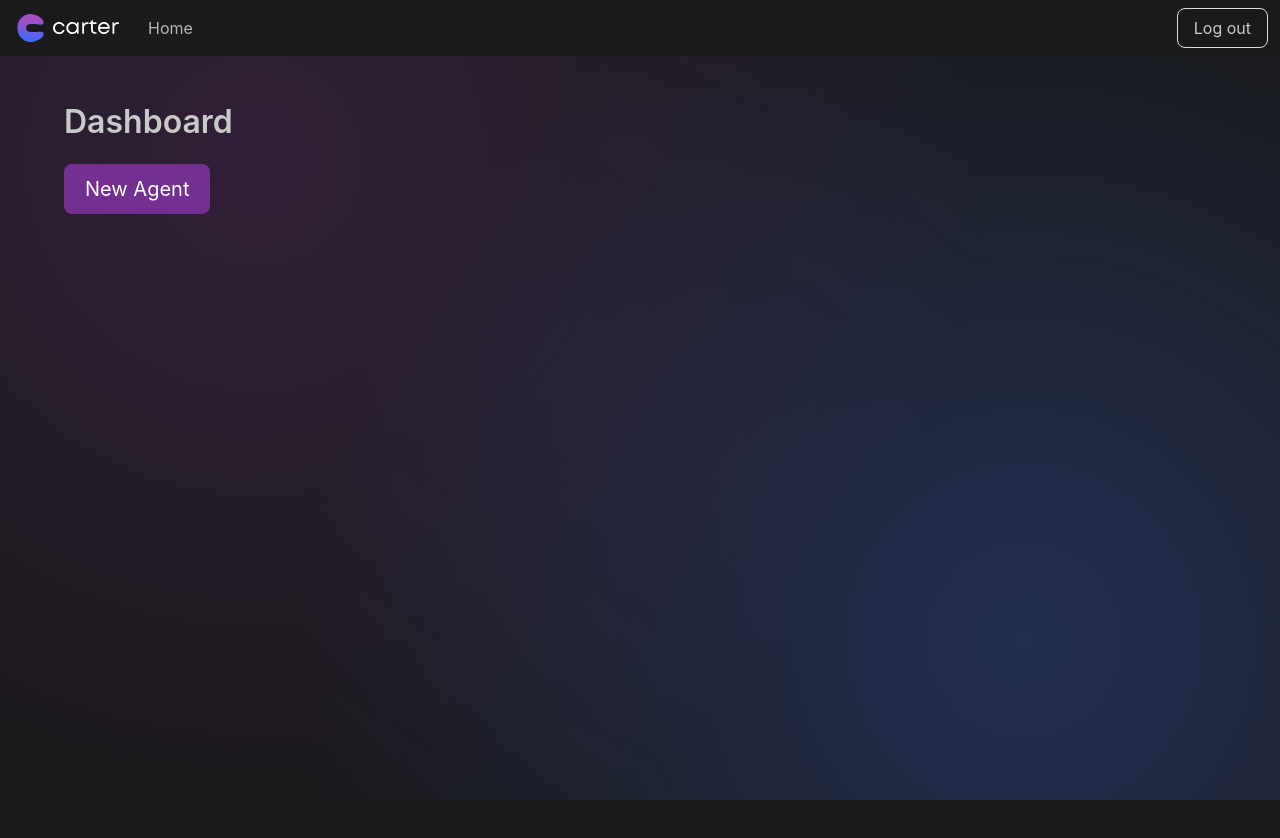
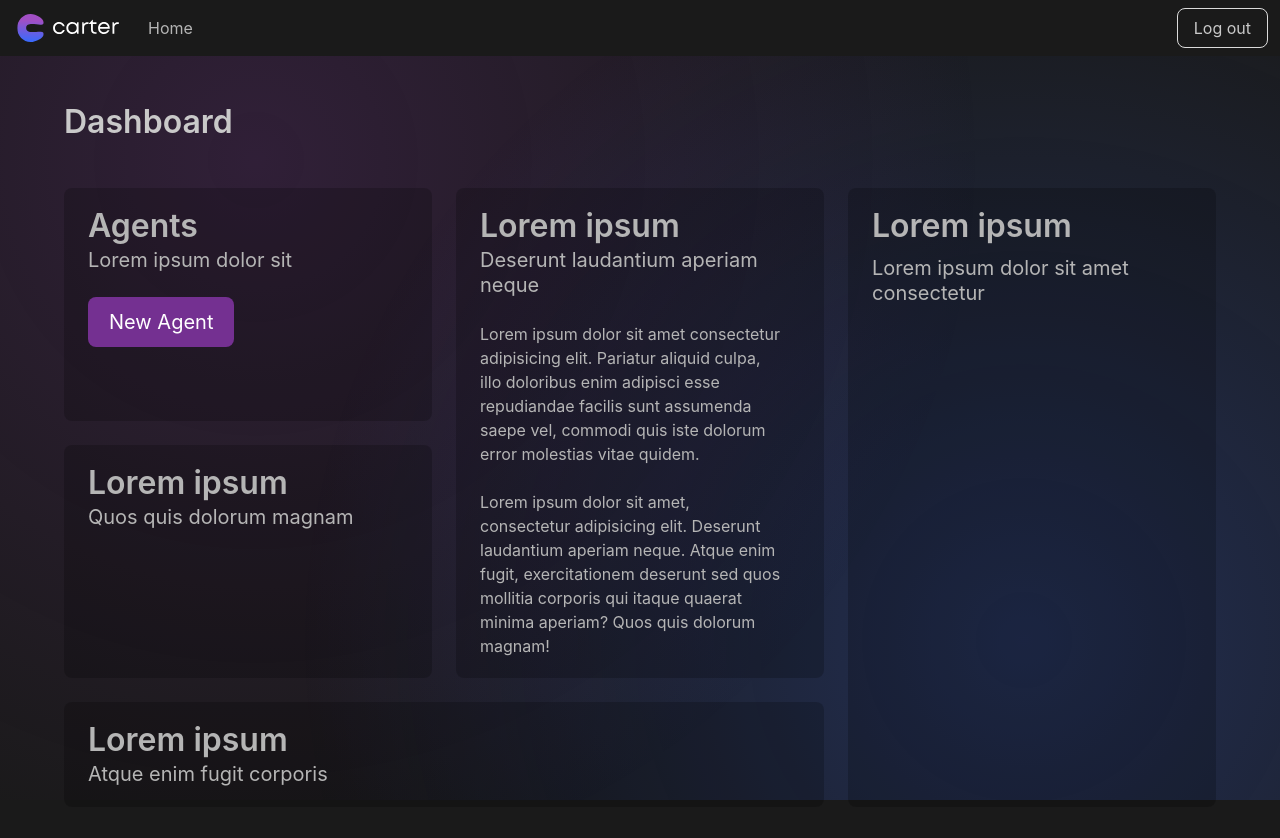
Before and after one commit to CallumWatkins/carter-new-agent, a Vue app in the folder client/: page / in a window 1280 px wide. Shown: the top 838 px of the page. Before the commit the page ends 800 px from the top, so only its background shows below. Built offline with nearby package versions, Linux system fonts and the light colour scheme.

Commit message:
Add dashboard placeholder tiles

```diff
--- a/client/src/views/HomeView.vue
+++ b/client/src/views/HomeView.vue
@@ -3,7 +3,14 @@
 <template>
   <section class="section">
     <div class="container">
-      <h1 class="title">Dashboard</h1>
+      <h1 class="title mb-6">Dashboard</h1>
+      <div class="tile is-ancestor">
+        <div class="tile is-vertical is-8">
+          <div class="tile">
+            <div class="tile is-parent is-vertical">
+              <article class="tile is-child notification">
+                <p class="title">Agents</p>
+                <p class="subtitle">Lorem ipsum dolor sit</p>
                 <router-link
                   :to="{ name: 'new-agent' }"
                   class="button is-medium is-primary glow-effect"
@@ -24,6 +31,54 @@
                     ></rect>
                   </svg>
                 </router-link>
+              </article>
+              <article class="tile is-child notification">
+                <p class="title">Lorem ipsum</p>
+                <p class="subtitle">Quos quis dolorum magnam</p>
+              </article>
+            </div>
+            <div class="tile is-parent">
+              <article class="tile is-child notification">
+                <p class="title">Lorem ipsum</p>
+                <p class="subtitle">Deserunt laudantium aperiam neque</p>
+                <p>
+                  Lorem ipsum dolor sit amet consectetur adipisicing elit.
+                  Pariatur aliquid culpa, illo doloribus enim adipisci esse
+                  repudiandae facilis sunt assumenda saepe vel, commodi quis
+                  iste dolorum error molestias vitae quidem.
+                </p>
+                <br />
+                <p>
+                  Lorem ipsum dolor sit amet, consectetur adipisicing elit.
+                  Deserunt laudantium aperiam neque. Atque enim fugit,
+                  exercitationem deserunt sed quos mollitia corporis qui itaque
+                  quaerat minima aperiam? Quos quis dolorum magnam!
+                </p>
+              </article>
+            </div>
+          </div>
+          <div class="tile is-parent">
+            <article class="tile is-child notification">
+              <p class="title">Lorem ipsum</p>
+              <p class="subtitle">Atque enim fugit corporis</p>
+            </article>
+          </div>
+        </div>
+        <div class="tile is-parent">
+          <article class="tile is-child notification">
+            <div class="content">
+              <p class="title">Lorem ipsum</p>
+              <p class="subtitle">Lorem ipsum dolor sit amet consectetur</p>
+            </div>
+          </article>
+        </div>
+      </div>
     </div>
   </section>
 </template>
+
+<style scoped lang="scss">
+.tile.is-child {
+  background-color: hsla(0 0% 0% / 0.2);
+}
+</style>
```
Lines whose indentation alone changed are shown as unchanged.
